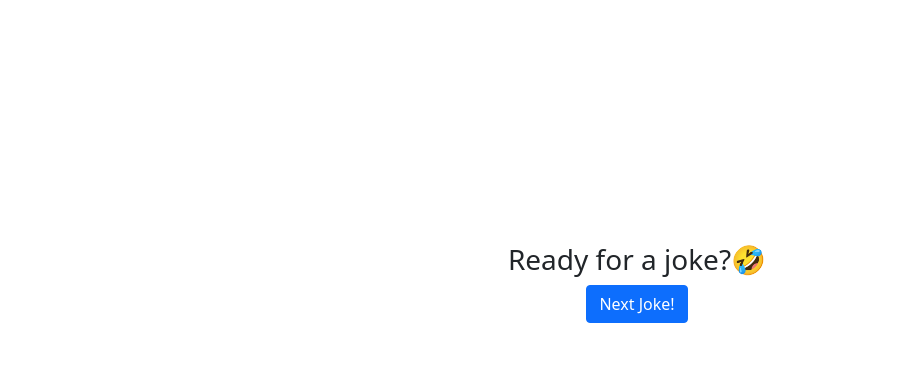
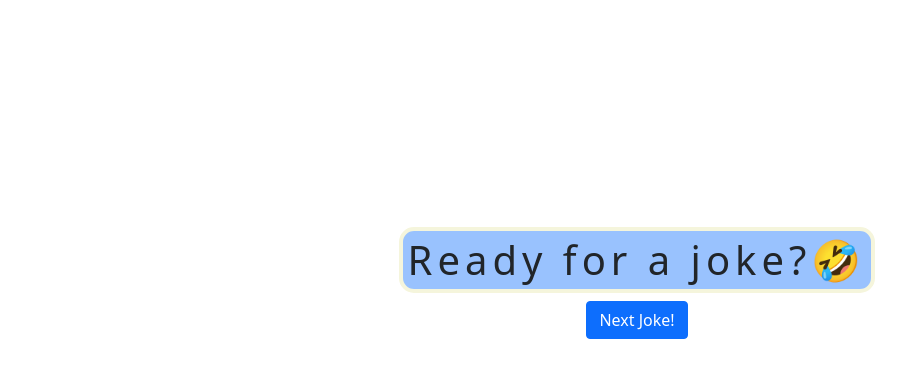
Before and after one commit to danielmateu/S5-Acudits, a website: page index.html in a window 1280 px wide. Shown: the part 117-494 px from the top of the page, without its empty margins (3-909 px from the left). Drawn offline with nearby package versions, Linux system fonts and the light colour scheme.

Commit message:
Se repite el background... don't know why! xD

```diff
--- a/index.html
+++ b/index.html
@@ -12,7 +12,7 @@
     integrity="sha384-1BmE4kWBq78iYhFldvKuhfTAU6auU8tT94WrHftjDbrCEXSU1oBoqyl2QvZ6jIW3" crossorigin="anonymous" />
 
 </head>
-<body>
+<body class='body' id='body'>
     <header class="header" id="header">
         <div class="weather-container">
             <div class="temperatura-valor" id="temperatura-valor"></div>
@@ -21,10 +21,10 @@
             <h2 id="ubicacion"></h2>
         </div>
     </header>
-    <main class='container' id="container">
+    <main class='container ' id="container">
 
         <div class="joke-container">
-            <h3>Ready for a joke?<span>🤣</span></h3>
+            <h1>Ready for a joke?<span>🤣</span></h1>
             <div class="joke-block" id="joke-block"></div>
             <div class="valoration" id="valoration">
                 <!--
--- a/index.js
+++ b/index.js
@@ -14,6 +14,7 @@ const weatherContainer = document.getElementById('weather-container');
 const temperaturaValor = document.getElementById('temperatura-valor');
 const iconoAnimado = document.getElementById('icono-animado');
 //Variables container
+const body = document.getElementById('body');
 const container = document.getElementById('container');
 const jokeContainer = document.getElementById('joke-container');
 const jokeBlock = document.getElementById('joke-block');
@@ -81,7 +82,7 @@ function getMoreJokes() {
                 reportJokes.push(jokeInfo);
             }
             console.log(reportJokes);
-            container.style.background = backgroundStyle();
+            body.style.background = backgroundStyle();
         }
         catch (err) {
             console.log('Error', err);
--- a/index.ts
+++ b/index.ts
@@ -5,6 +5,7 @@ const temperaturaValor = document.getElementById('temperatura-valor') as HTMLInp
 const iconoAnimado = document.getElementById('icono-animado') as HTMLInputElement;
 
 //Variables container
+const body = document.getElementById('body') as HTMLInputElement;
 const container = document.getElementById('container') as HTMLInputElement;
 const jokeContainer = document.getElementById('joke-container') as HTMLInputElement;
 const jokeBlock = document.getElementById('joke-block') as HTMLInputElement;
@@ -82,7 +83,7 @@ async function getMoreJokes(): Promise<void>{
             reportJokes.push(jokeInfo);
         }
         console.log(reportJokes);
-        container.style.background = backgroundStyle();
+        body.style.background = backgroundStyle();
 
 
     }catch(err){
--- a/styles.css
+++ b/styles.css
@@ -10,6 +10,21 @@ body{
     justify-content:center;
     width: 100vw;
     height: 100vh;
+    background-size: cover;
+    background-position: center;
+    background-repeat: no-repeat;
+
+}
+h1{
+    background-color: #0d6efd6b;
+    border-radius: 15px;
+    -webkit-border-radius: 15px;
+    -moz-border-radius: 15px;
+    -ms-border-radius: 15px;
+    -o-border-radius: 15px;
+    letter-spacing:5px;
+    padding:5px;
+    border: 4px solid beige;
 }
 
 
@@ -31,11 +46,6 @@ body{
 }
 
 /*-----------MAIN--------------*/
-
-main .container{
-    background-repeat: no-repeat;
-}
-
 .container{
     display:flex;
     align-items:center;
@@ -57,6 +67,11 @@ main .container{
     justify-content:center;
     list-style: none;
     margin-left: -35px;
+}
+
+.joke-block{
+    color:black;
+    text-shadow: 1px 1px 1px white;
 }
 
 .valoration-boton{
```
Also changed, not shown: 1 other file.
